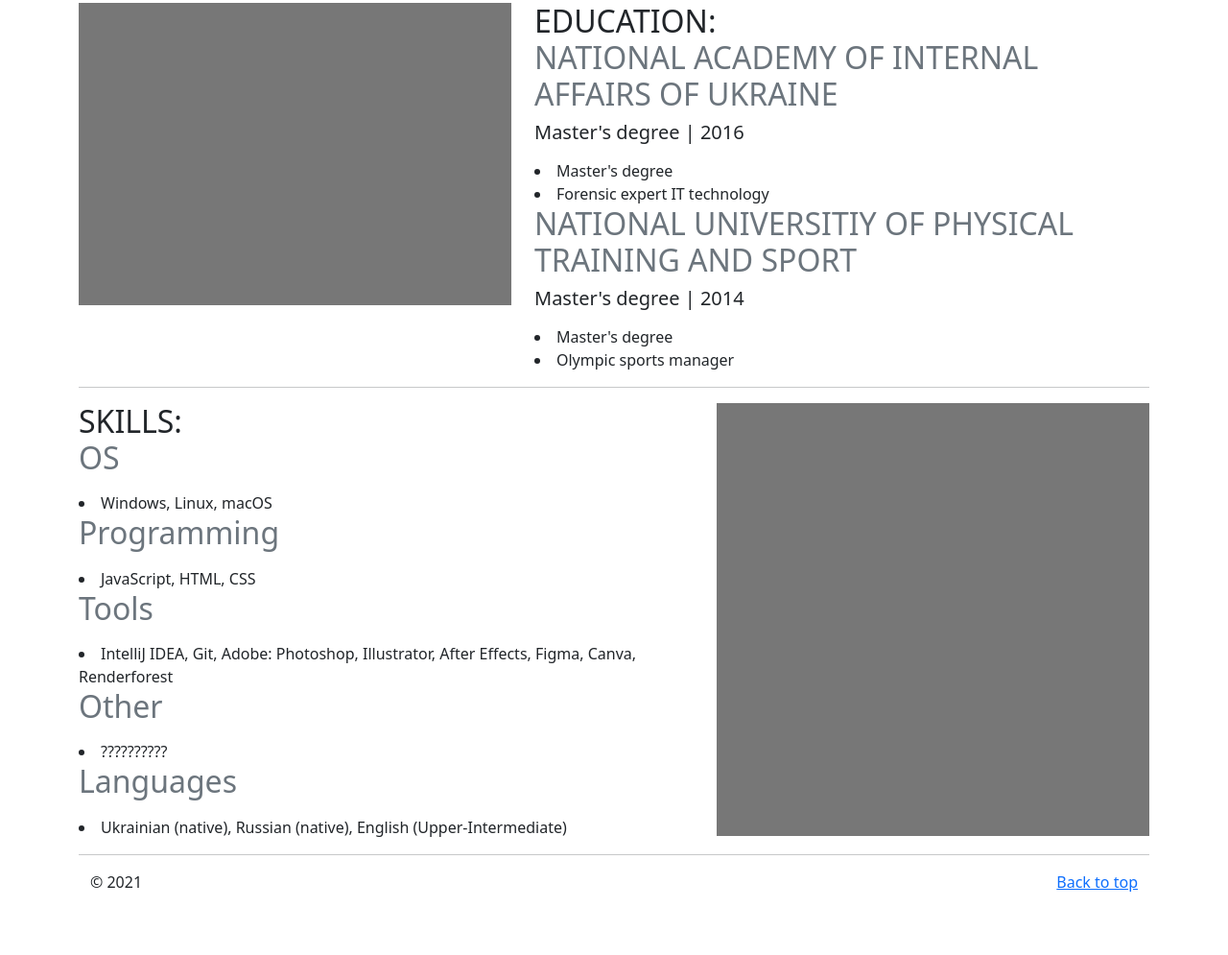
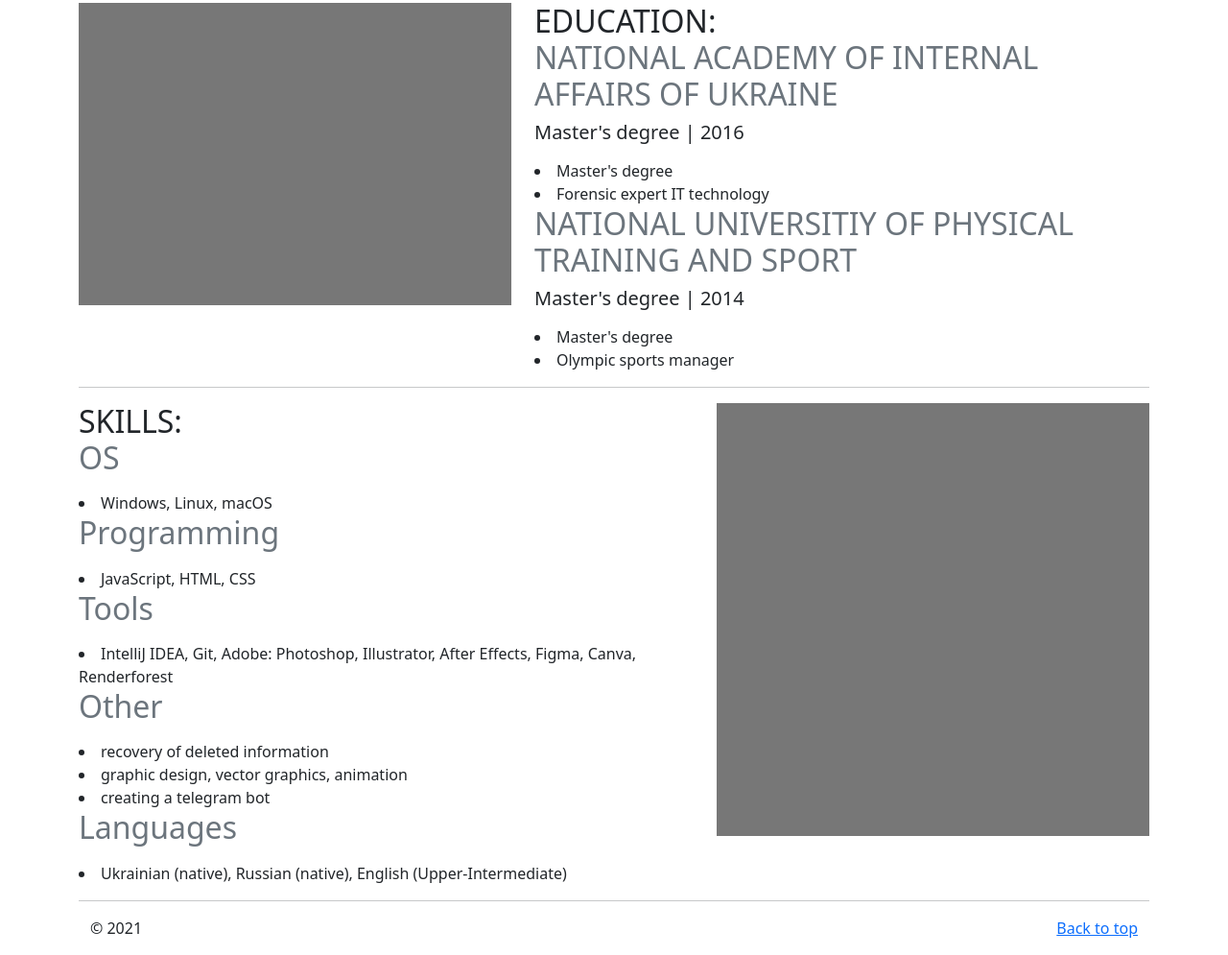
Before and after one commit to iryna-berezinska/Resume, a website: page index.html in a window 1280 px wide. Shown: the part 867-1862 px from the top of the page at 96% size. Before the commit the page ends 1814 px from the top, so only its background shows below. Drawn offline with nearby package versions, Linux system fonts and the light colour scheme.

Commit message:
added description "Other"

```diff
--- a/index.html
+++ b/index.html
@@ -149,7 +149,9 @@
 
             <h2 class="featurette-heading"><span class="text-muted">Other</span></h2>
             <p class="lead">
-            <li> ?????????? </li>
+            <li> recovery of deleted information </li>
+            <li> graphic design, vector graphics, animation </li>
+            <li> creating a telegram bot </li>
 
             <h2 class="featurette-heading"><span class="text-muted">Languages</span></h2>
             <p class="lead">
```
